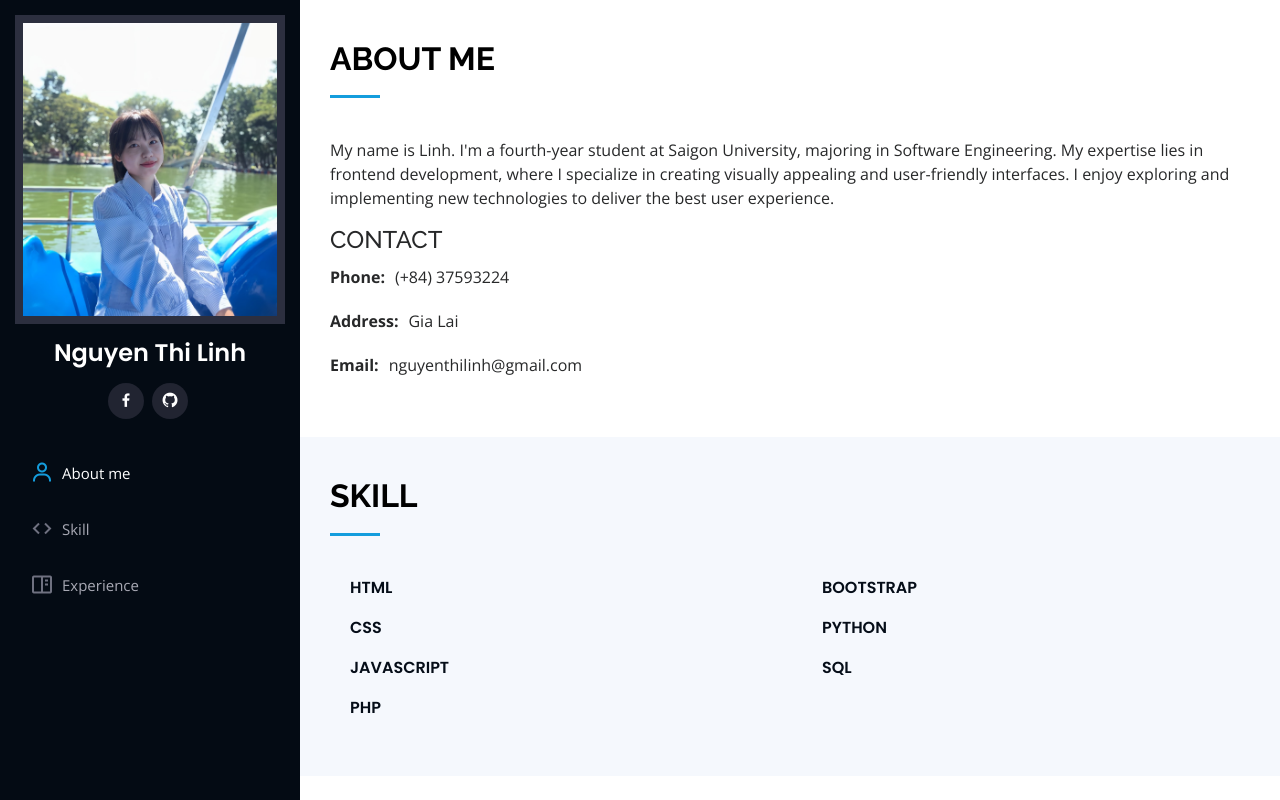
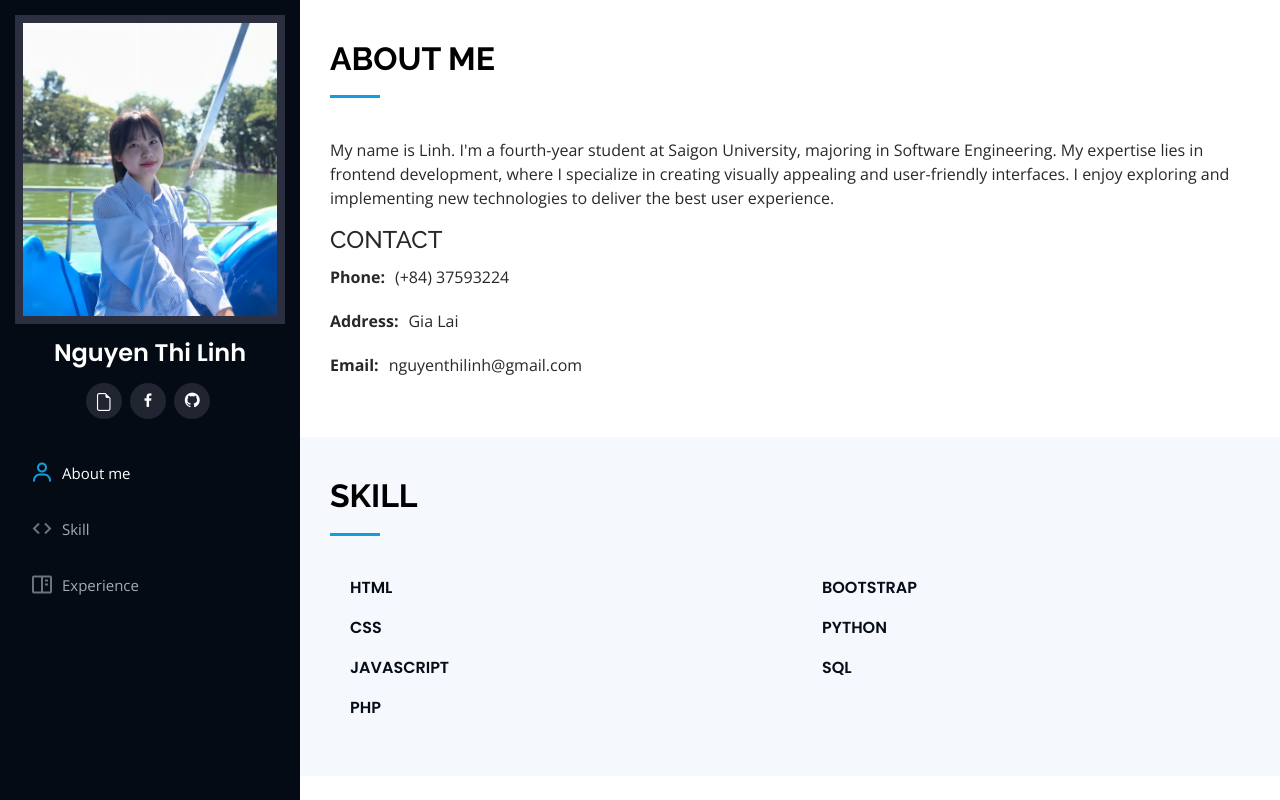
Before and after one commit to NTLinh194/github_portfolio, a plain HTML site: page index.html in a window 1280 px wide. Shown: the top 800 px of the page. Drawn offline with nearby package versions, Linux system fonts and the light colour scheme.

Commit message:
Update index.html

```diff
--- a/index.html
+++ b/index.html
@@ -51,6 +51,7 @@
                 <img src="assets/img/profile-img.jpg" alt="" class="img-fluid">
                 <h1 class="text-light"><a href="index.html">Nguyen Thi Linh</a></h1>
                 <div class="social-links mt-3 text-center">
+                    <a href="Resume.pdf" class="resume"><i class="bx bi-file-earmark"></i></a>
                     <a href="https://www.facebook.com/profile.php?id=100049591057036" class="facebook"><i
                             class="bx bxl-facebook"></i></a>
                     <a href="https://github.com/NTLinh194" class="github"><i class="bx bxl-github"></i></a>
```
